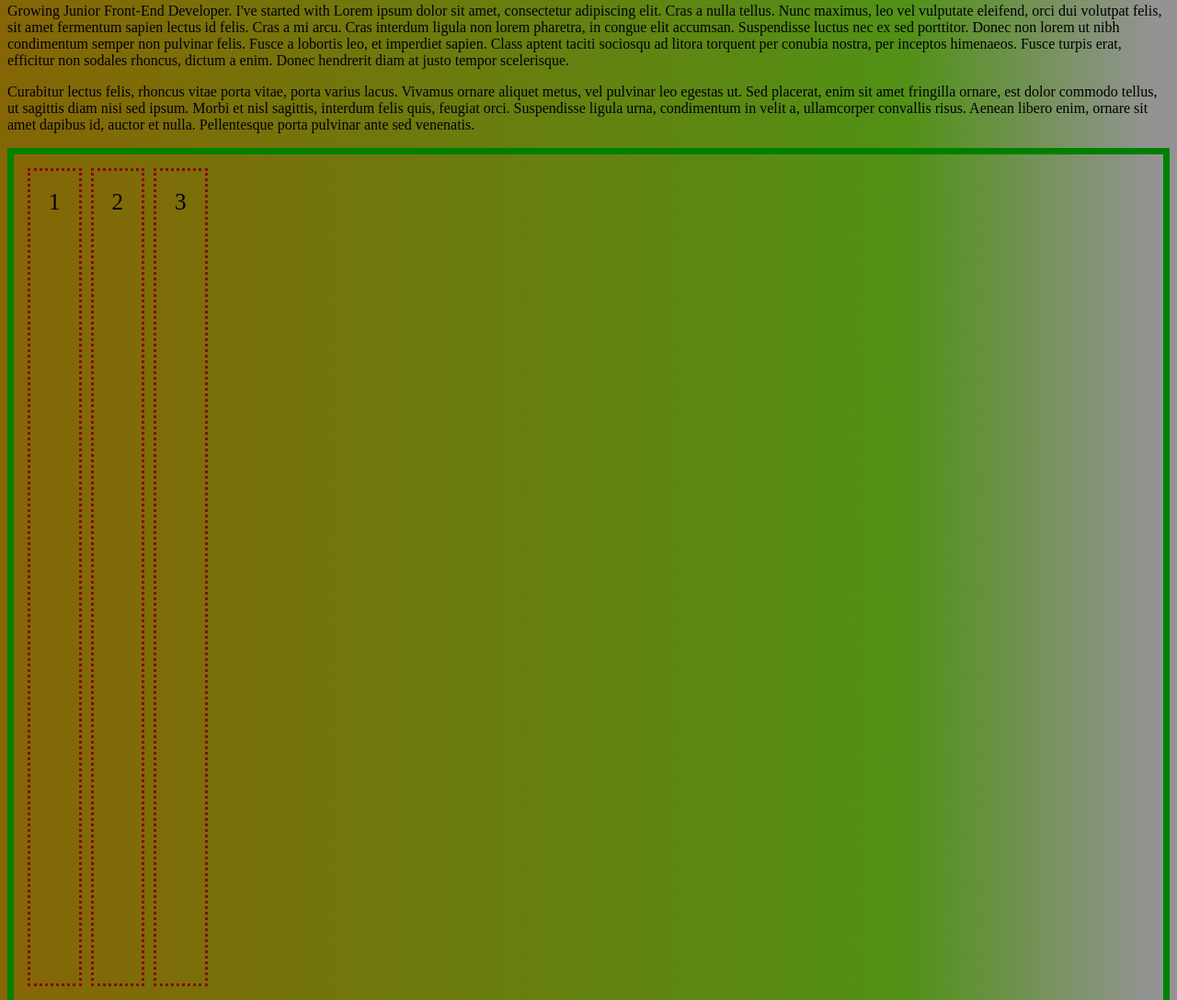
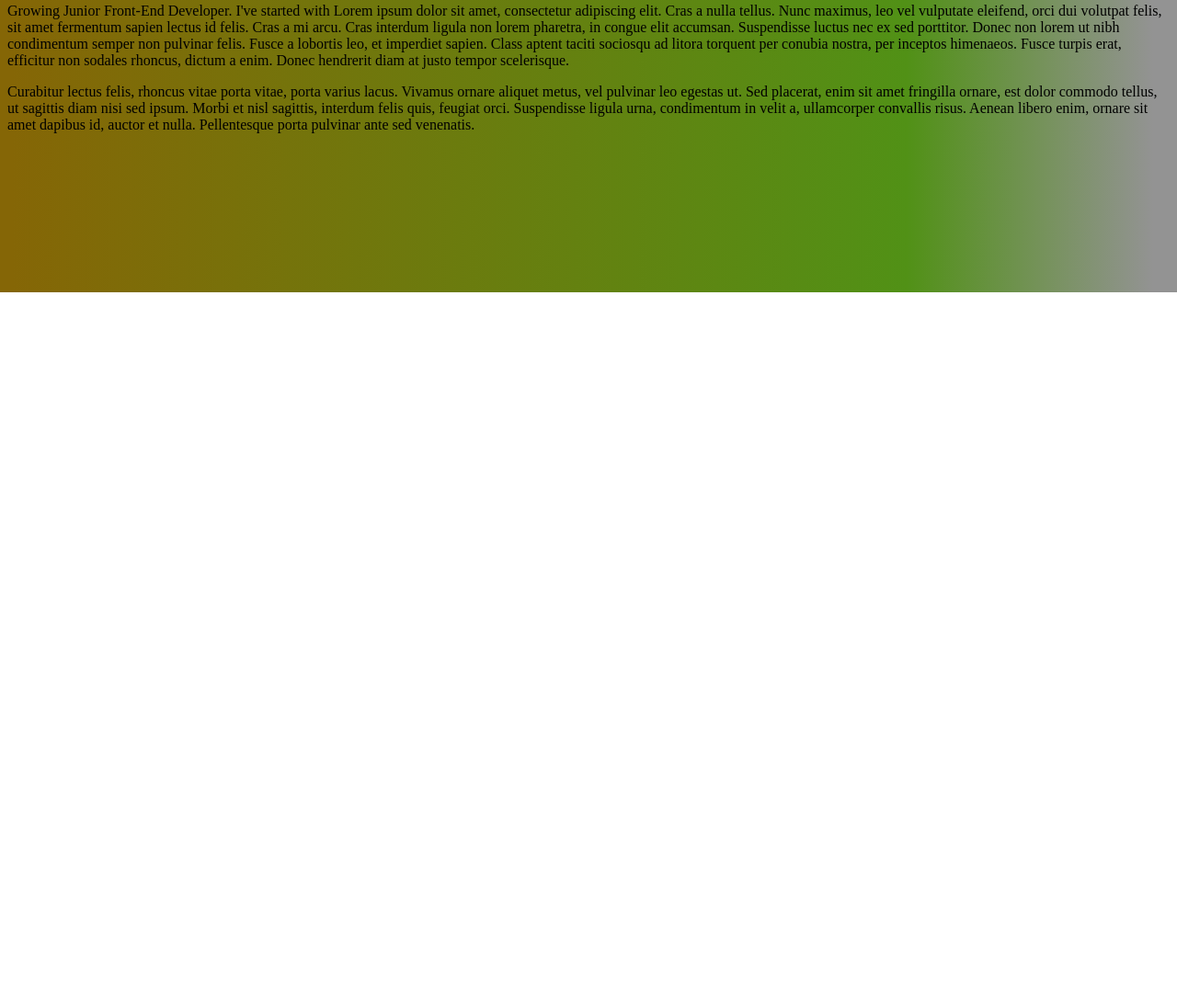
Before and after one commit to AustinDenofrio/personalportfolio, a plain HTML site: page index.html in a window 1280 px wide. Shown: the part 482-1570 px from the top of the page at 92% size. After the commit the page ends 800 px from the top, so only its background shows below. Drawn offline with Linux system fonts and the light colour scheme.

Commit message:
Removed Flexbox Practice from Css and HTML

```diff
--- a/css/styles.css
+++ b/css/styles.css
@@ -10,17 +10,3 @@ body {
     border-radius: 50%;
     box-shadow: 10px 10px 5px rgb(60, 61, 39);
 }
-
-#flex-parent {
-   border: solid 7px green;
-   display: flex;
-   padding: 10px;
-   height: 900px;
-}
-
-.flex-item {
-    border: dotted 3px rgb(134, 11, 11);
-    margin: 5px;
-    font-size: 25px;
-    padding: 20px;
-}
--- a/index.html
+++ b/index.html
@@ -58,16 +58,6 @@
             pulvinar ante sed venenatis.
         </p>
 
-        <div id="flex-parent">
-
-            <div class="flex-item"> 1 </div>
-            <div class="flex-item"> 2 </div>
-            <div class="flex-item"> 3 </div>
-
-        </div>   <!--Flexbox section end-->
-
-
-
 
 
     </main>
```
